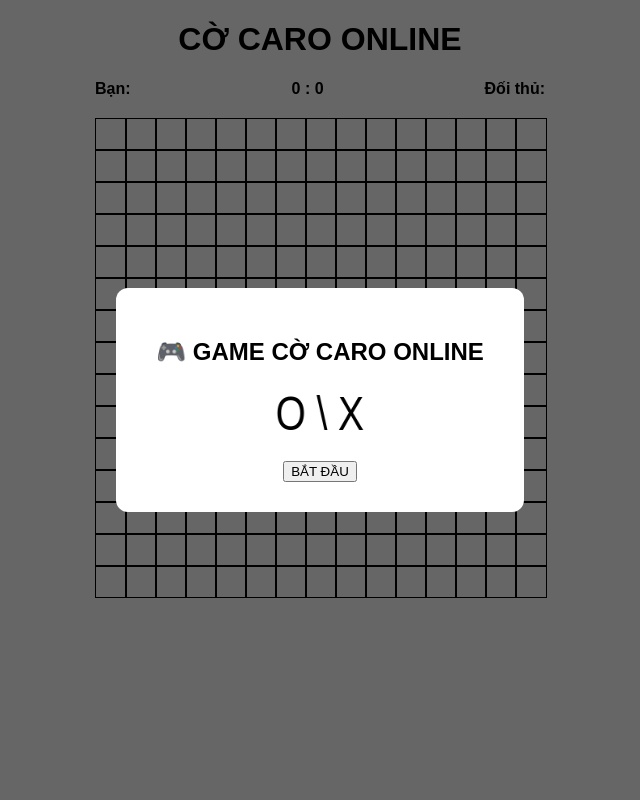
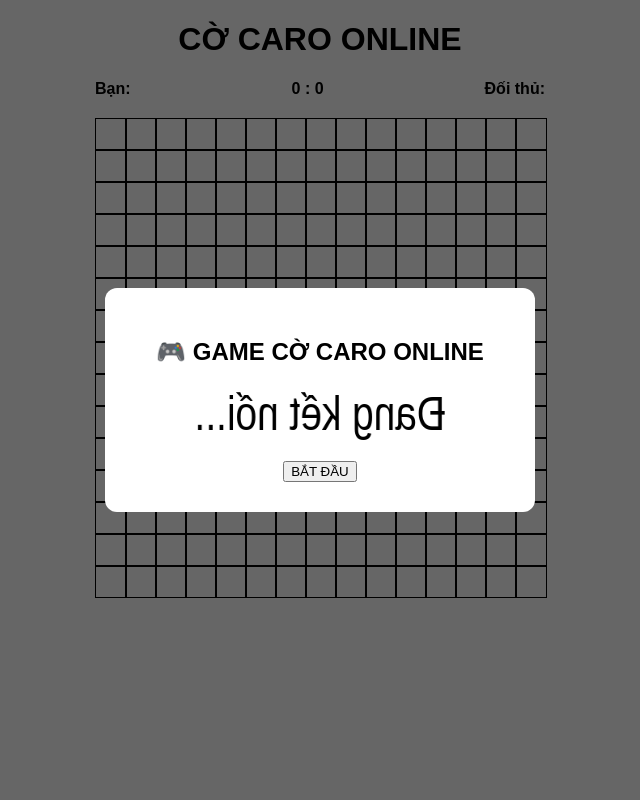
Before and after one commit to hlnhuy/GameCaro, a Flask app: page / in a window 1280 px wide. Shown: the whole page, without its empty margins (320-960 px from the left). Run offline with Flask 3, Linux system fonts and the light colour scheme; parts of the project's set-up code (start-up, migrations or seed data) failed here and were passed over; some libraries are stand-ins or nearby versions.

Commit message:
update fontend

```diff
--- a/templates/index.html
+++ b/templates/index.html
@@ -3,7 +3,7 @@
 <head>
     <meta charset="UTF-8">
     <meta name="viewport" content="width=device-width, initial-scale=1.0">
-    <title>Cờ Caro Online - Giai đoạn 3 (Kết nối Real-time)</title>
+    <title>Cờ Caro Online - Giai đoạn 4 (Tối ưu UX)</title>
     <link rel="stylesheet" href="/static/style.css">
 </head>
 <body>
@@ -22,21 +22,20 @@
 
     <div id="popup" class="popup hidden">
         <div class="popup-content">
-            <h2 id="popup-message"></h2>
-            <button id="replay-btn" onclick="requestReplay()">Chơi lại</button>
+            <h2 id="popup-message">Trận đấu kết thúc!</h2>
+            <button id="replay-btn" onclick="requestReplay()">Chơi lại ngay</button>
         </div>
     </div>
 
     <div id="start-popup" class="popup">
         <div class="popup-content">
             <h2>🎮 GAME CỜ CARO ONLINE</h2>
-            <div id="coin">X / O</div>
-            <button onclick="startGame()">BẮT ĐẦU</button>
+            <div id="coin" class="waiting-animation">Đang kết nối...</div>
+            <button id="start-btn" onclick="startGame()">BẮT ĐẦU</button>
         </div>
     </div>
 
     <script src="https://cdn.socket.io/4.7.2/socket.io.min.js"></script>
-
     <script src="/static/game.js"></script>
 
 </body>
```
